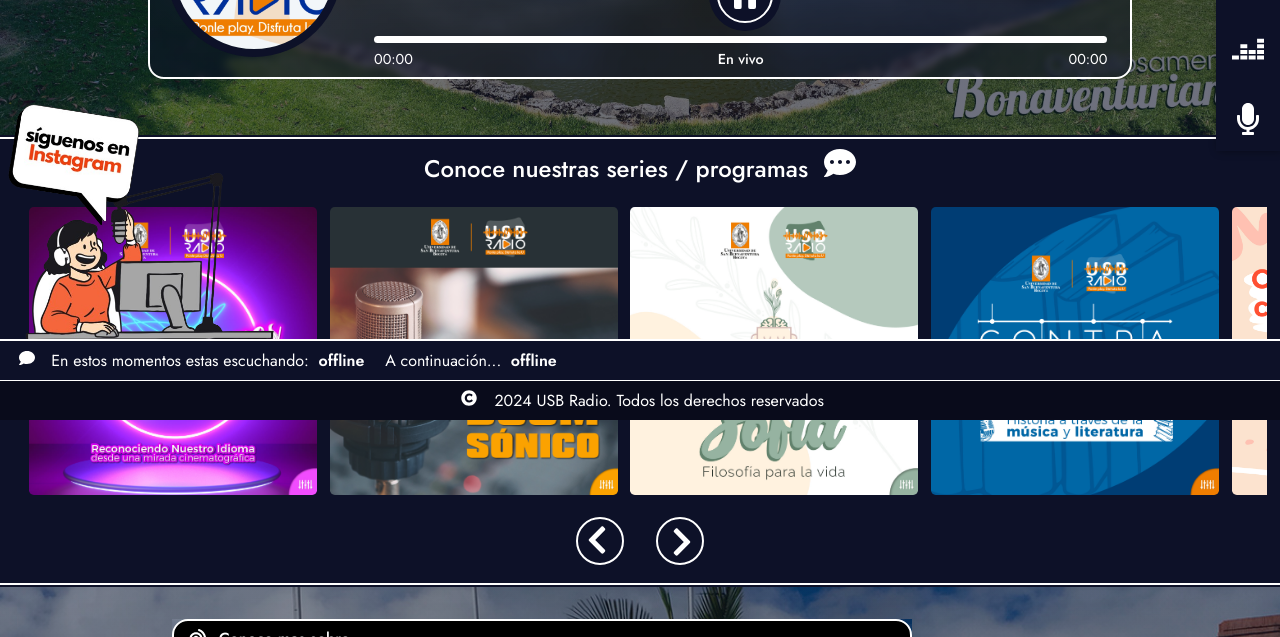
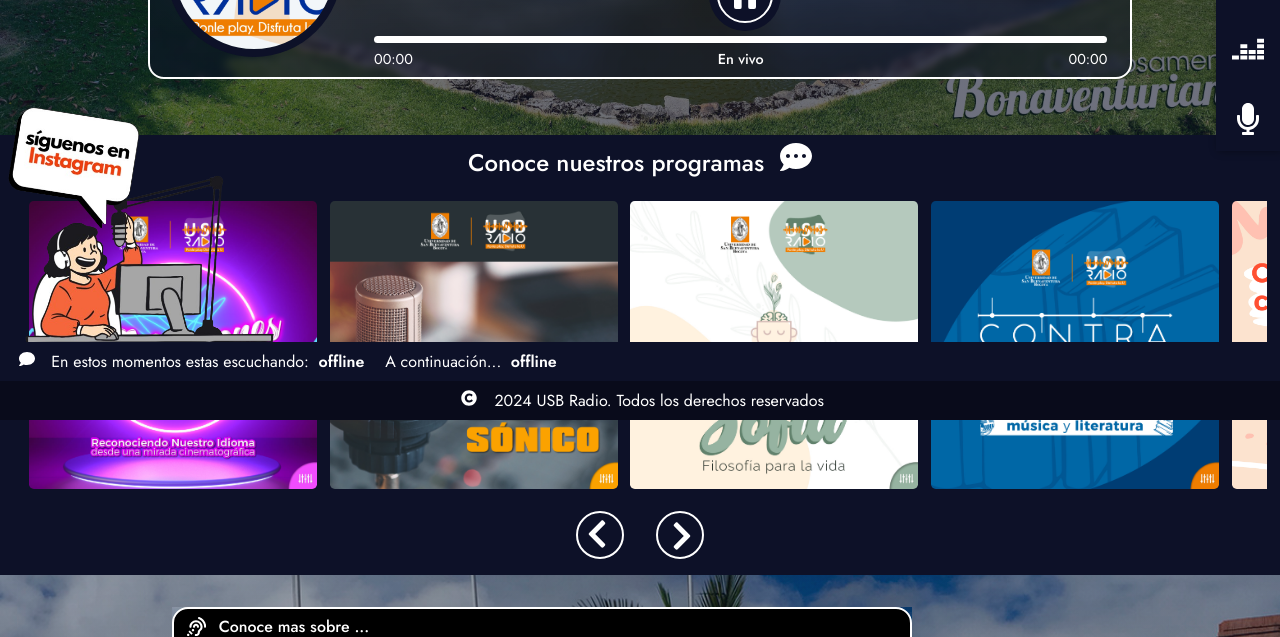
Before and after one commit to USB-Radio/Radio-Interactiva, a React (Vite) app: page / in a window 1280 px wide. Shown: the part 380-1017 px from the top of the page. Built offline with nearby package versions, Linux system fonts and the light colour scheme; no server answers.

Commit message:
Correccion Bug en AudioPlayer - Control de volumen

```diff
--- a/src/components/AudioPlayer.jsx
+++ b/src/components/AudioPlayer.jsx
@@ -56,6 +56,7 @@
     }
     fetchData();
   }, [radioData]); // <-- Actualiza el estado unicamente cuando radioData cambie.
+
   useEffect(() => {
     if (audioRef.current) {
       audioRef.current.volume = volume;
@@ -63,6 +64,9 @@
   }, [volume]);
   const handleVolumeChange = (e) => {
     setVolume(e.target.value);
+  };
+  const handleSliderChange = (e) => {
+    setSliderVal(e.target.value);
   };
   const handleButtonClick = () => {
     const audio = audioRef.current;
@@ -139,6 +143,7 @@
                 max={sliderMax}
                 value={sliderVal}
                 className="seek-bar music"
+                onChange={handleSliderChange}
               />
               <div className="muplayer-timers">
                 <span className="current-time">{startTime}</span>
--- a/src/components/LayoutContent.jsx
+++ b/src/components/LayoutContent.jsx
@@ -31,11 +31,11 @@
       <div className="layout-muplayer">
         <AudioPlayer radioData={radioData} />
       </div>
-      <LineSection />
+
       <div className="layout-carrousel">
         <Programs />
       </div>
-      <LineSection />
+
       <div className="layout-songhistory">
         <RecommendationCard />
         <SongHistory radioData={radioData} />
@@ -43,7 +43,6 @@
       <div className="layout-footer">
         <Footer radioData={radioData} />
       </div>
-      <LineSection />
     </section>
   );
 }
--- a/src/components/Programs.jsx
+++ b/src/components/Programs.jsx
@@ -24,7 +24,7 @@
   return (
     <div className="gallery-wrap">
       <div className="gallery-title">
-        <p>Conoce nuestras series / programas</p>
+        <p>Conoce nuestros programas</p>
         <i>{<FaCommentDots />}</i>
       </div>
       <div className="gallery" ref={galleryRef}>
--- a/src/styles/Footer.css
+++ b/src/styles/Footer.css
@@ -1,4 +1,5 @@
 .footer {
+  user-select: none;
   position: fixed;
   bottom: 0;
   width: 100%;
@@ -12,17 +13,16 @@
   display: flex;
   justify-content: flex-start;
   margin-left: 0.5rem;
+  user-select: none;
 
   img {
     width: 17rem;
   }
 }
 .container-footer {
-  border-top: 2px solid var(--color-white);
   padding-block: 0.5rem;
   padding-left: 1.2rem;
   background-color: var(--color-secondary);
-  border-bottom: 1px solid var(--color-white);
   color: var(--color-white);
 }
 .container-footer-specs {
--- a/src/styles/LayoutContent.css
+++ b/src/styles/LayoutContent.css
@@ -4,7 +4,7 @@
   color: var(--color-white);
   background: linear-gradient(
       to bottom,
-      rgba(13, 17, 40, 0.5),
+      rgba(13, 17, 40, 0.4),
       rgba(13, 17, 40, 0.7)
     ),
     url("../img/Universidad2.jpg") fixed no-repeat;
--- a/src/styles/LineSection.css
+++ b/src/styles/LineSection.css
@@ -4,3 +4,4 @@
   border-bottom: 2px solid var(--color-secondary);
   height: 6px;
   width: 100%;
+}
--- a/src/styles/Navbar.css
+++ b/src/styles/Navbar.css
@@ -5,6 +5,7 @@
   z-index: 1;
 }
 .top-navbar {
+  user-select: none;
   display: flex;
   box-shadow: 2px 0px 8px rgba(0, 0, 0, 0.4);
 }
--- a/src/styles/RecommendationCard.css
+++ b/src/styles/RecommendationCard.css
@@ -4,6 +4,7 @@
 .Recommend-info {
   height: 25rem;
   margin-top: 15px;
+  user-select: none;
   border-radius: 1rem;
   border: 2px solid var(--color-white);
   background: linear-gradient(
@@ -17,6 +18,7 @@
   }
 }
 .Recommend-Title {
+  user-select: none;
   background-color: var(--color-black);
   border: 2px solid var(--color-white);
   border-radius: 1rem;
--- a/src/styles/SongHistory.css
+++ b/src/styles/SongHistory.css
@@ -3,6 +3,7 @@
   align-items: center;
 }
 .history-songs-info {
+  user-select: none;
   margin-top: 15px;
   border: 2px solid var(--color-white);
   border-radius: 1rem;
@@ -20,6 +21,7 @@
   border-radius: 1rem;
 }
 .history-title {
+  user-select: none;
   display: flex;
   align-items: center;
   padding-left: 0.7rem;
```
